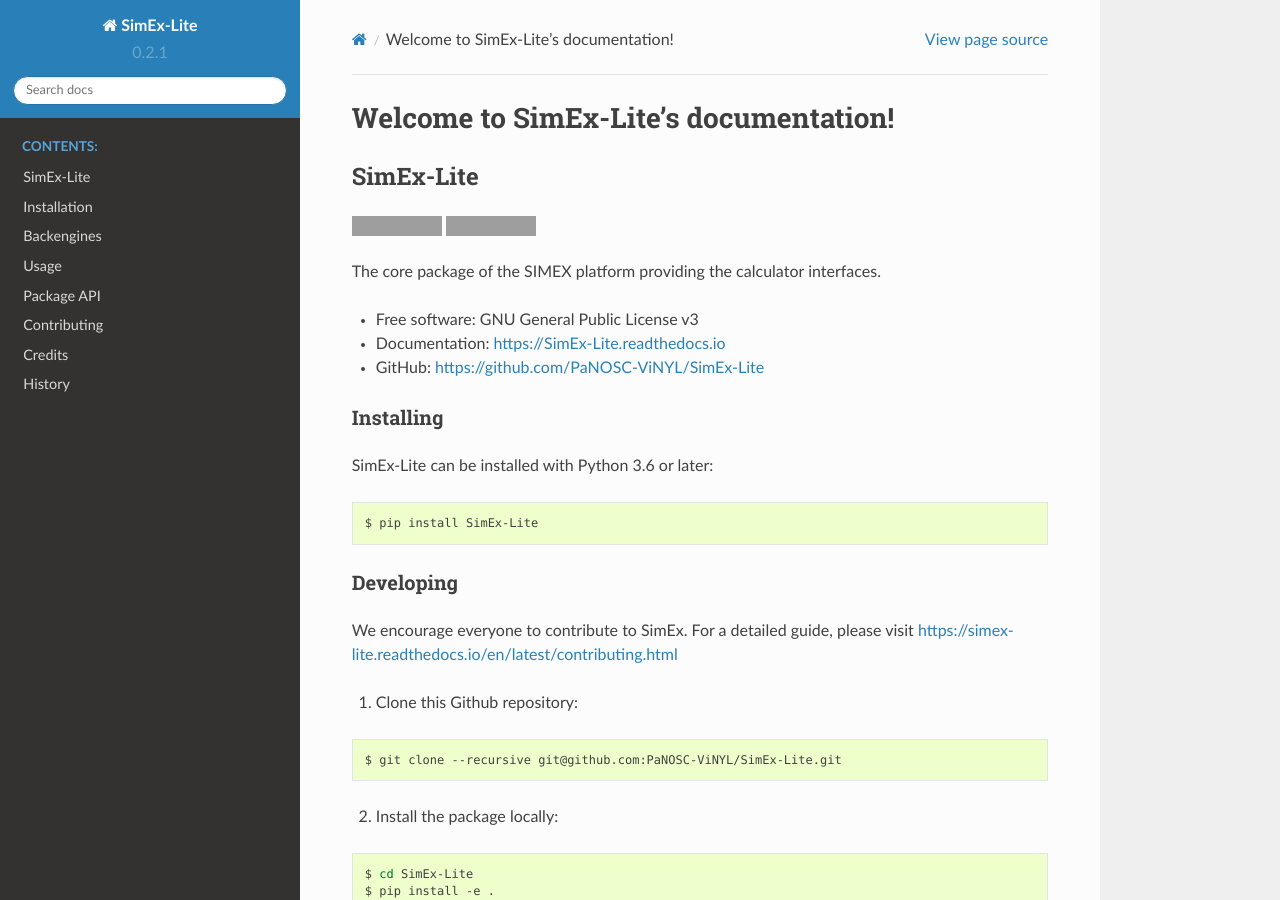
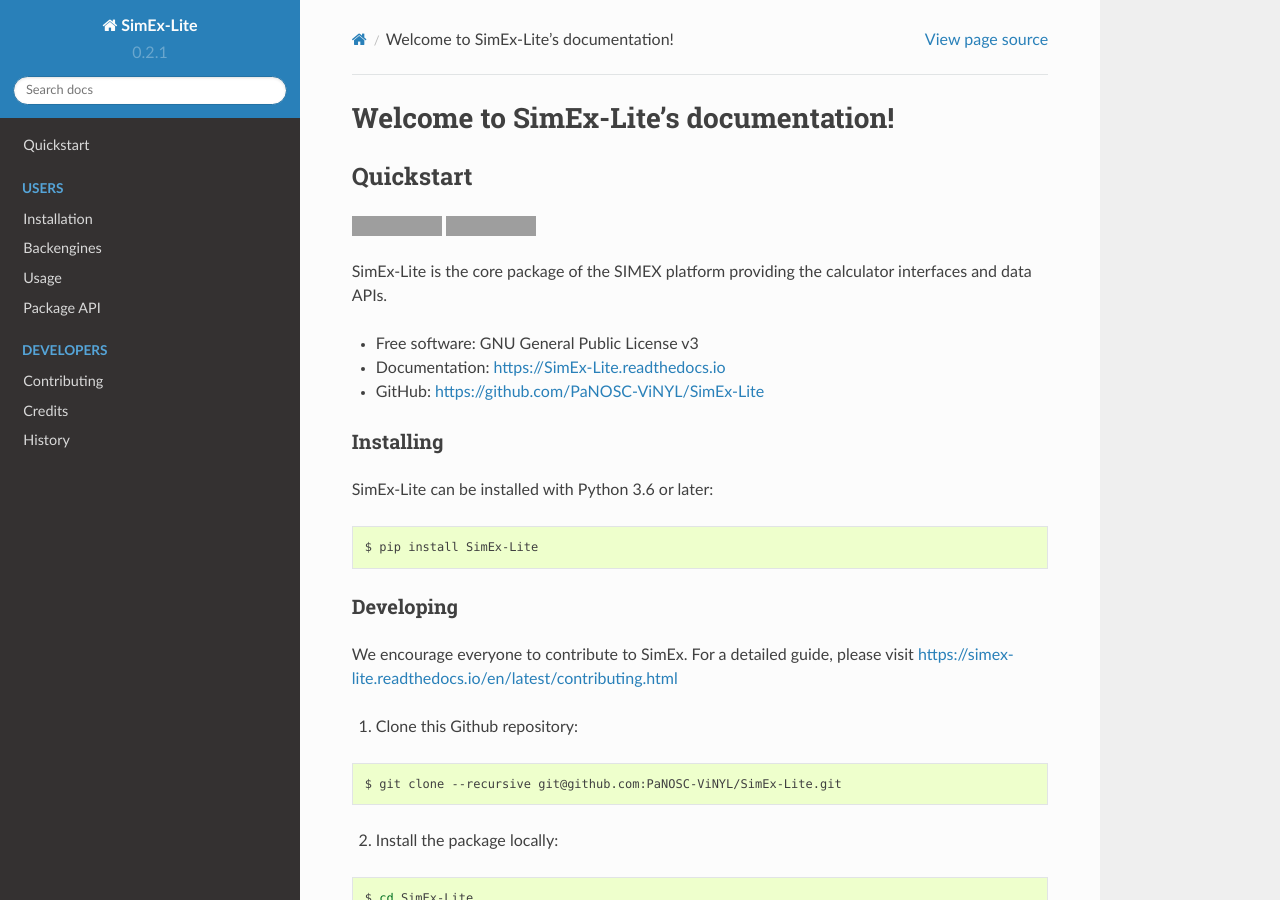
Before and after one commit to PaNOSC-ViNYL/SimEx-Lite, a Sphinx documentation site: the page built from docs/index.rst, in a window 1280 px wide and 900 px high. Built offline with Sphinx 7.4.7 and the Read the Docs theme 2.0.0, drawn with Linux system fonts in a browser that asks for light colours; some of the changed text lies outside the part shown; grey boxes are pictures that could not be loaded.

```diff
--- a/README.rst
+++ b/README.rst
@@ -1,5 +1,5 @@
 ==========
-SimEx-Lite
+Quickstart
 ==========
 
 
@@ -16,7 +16,7 @@
 
 
 
-The core package of the SIMEX platform providing the calculator interfaces.
+SimEx-Lite is the core package of the SIMEX platform providing the calculator interfaces and data APIs.
 
 
 * Free software: GNU General Public License v3
--- a/docs/index.rst
+++ b/docs/index.rst
@@ -6,13 +6,22 @@
 
 .. toctree::
    :maxdepth: 2
-   :caption: Contents:
 
    readme
+
+.. toctree::
+   :maxdepth: 2
+   :caption: Users
+
    installation
    backengines
    usage
    modules
+
+.. toctree::
+   :maxdepth: 2
+   :caption: Developers
+
    contributing
    authors
    history
--- a/docs/modules.rst
+++ b/docs/modules.rst
@@ -1,6 +1,12 @@
 ===========
 Package API
 ===========
+
+:mod:`SimExLite.DiffractionData`
+--------------------------------
+
+.. automodule:: SimExLite.DiffractionData
+    :members:
 
 :mod:`SimExLite.utils`
 ----------------------
```
Also changed, not shown: CONTRIBUTING.rst (+7 -0 lines), 3 other files.
